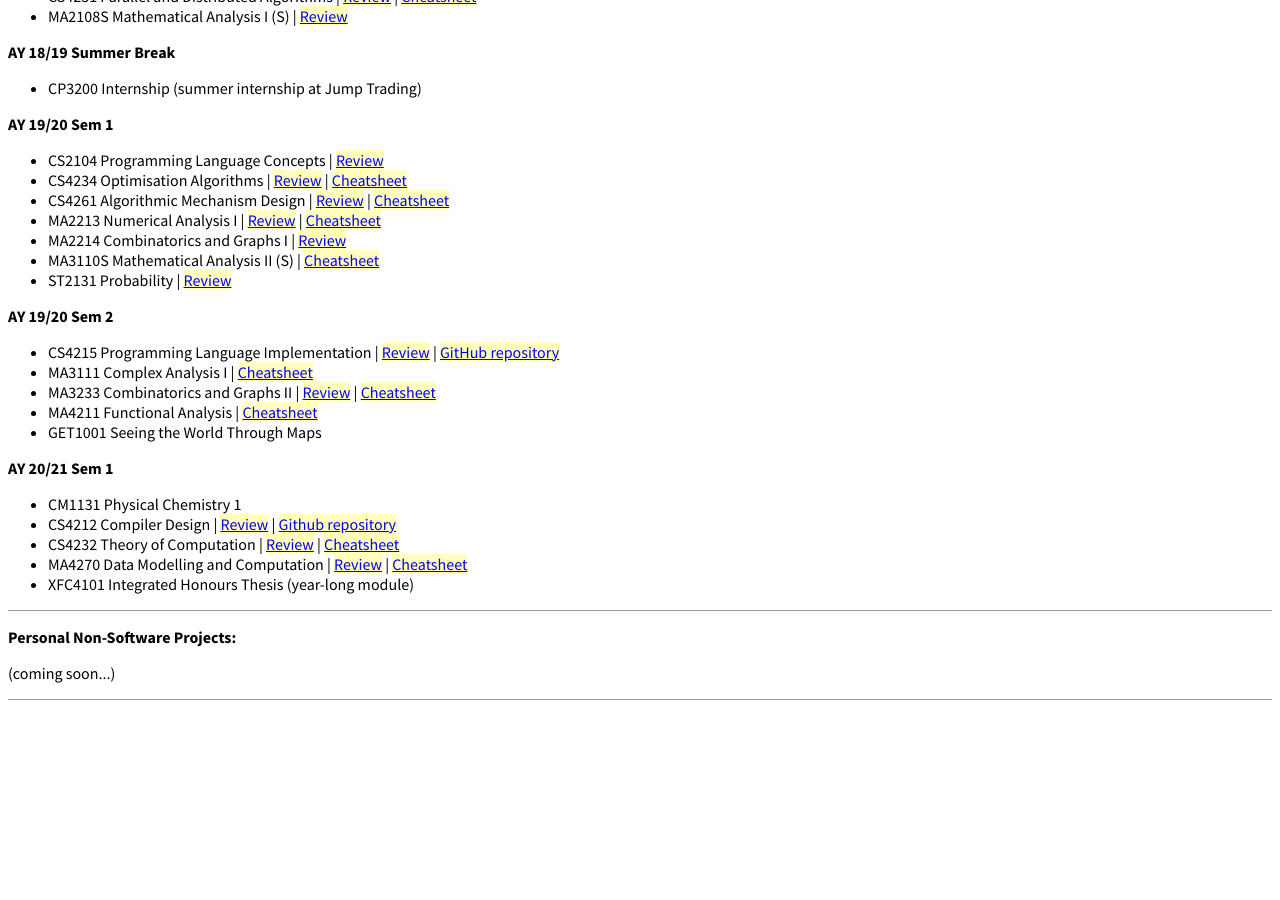
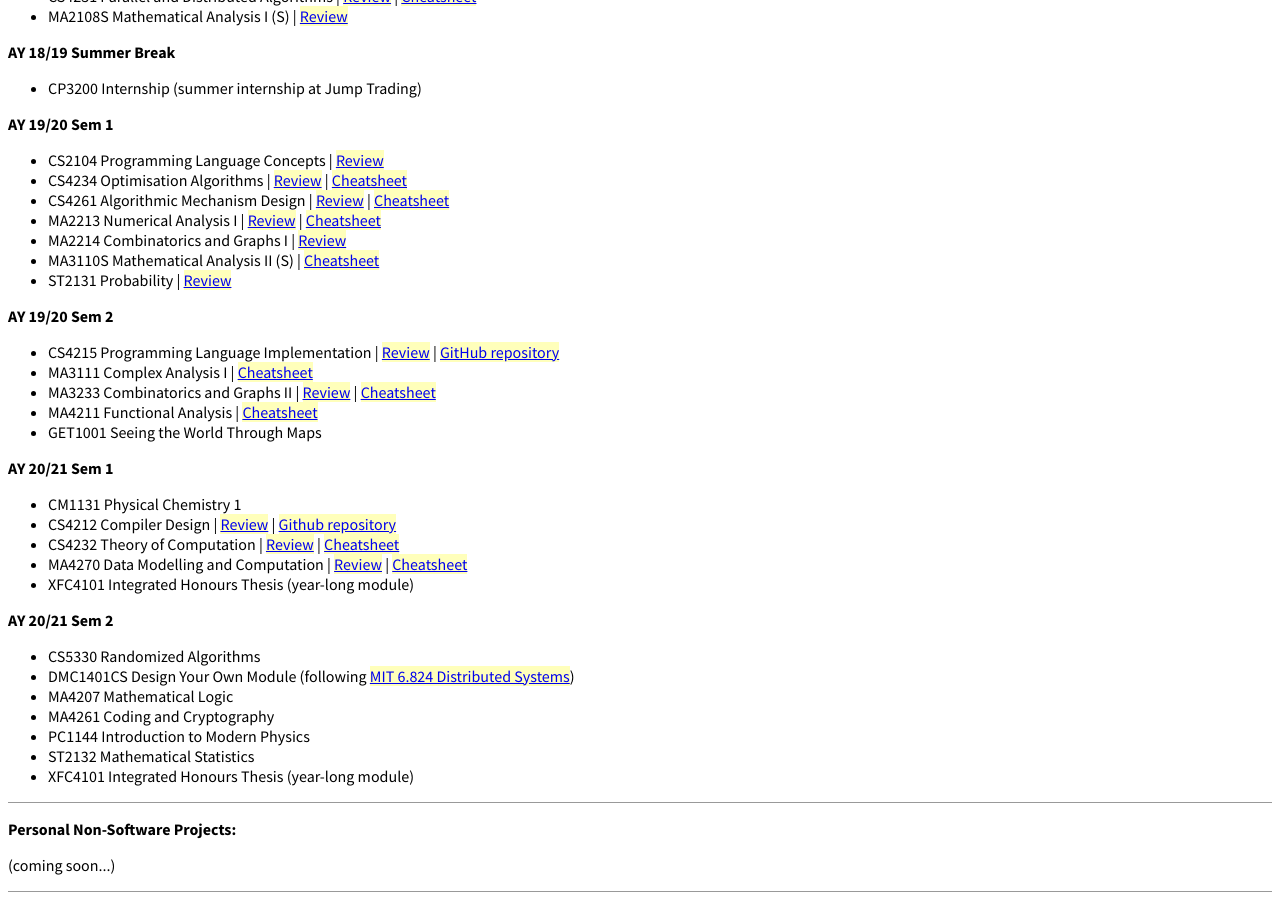
Before and after one commit to btzy/homepage, a Jekyll site: the page built from index.html, in a window 1280 px wide and 900 px high, scrolled down 4748 px. Built offline with Jekyll 4.4.1, drawn with Linux system fonts in a browser that asks for light colours; before the commit the page ends 5456 px from its top, so only the background shows below that.

Commit message:
Add AY20/21 Sem 2 modules

```diff
--- a/index.html
+++ b/index.html
@@ -368,6 +368,17 @@ layout: default
 <li>XFC4101 Integrated Honours Thesis (year-long module)</li>
 </ul>
 
+<p class="modulegroup">AY 20/21 Sem 2</p>
+<ul>
+<li>CS5330 Randomized Algorithms</li>
+<li>DMC1401CS Design Your Own Module (following <a href="https://pdos.csail.mit.edu/6.824/index.html">MIT 6.824 Distributed Systems</a>)</li>
+<li>MA4207 Mathematical Logic</li>
+<li>MA4261 Coding and Cryptography</li>
+<li>PC1144 Introduction to Modern Physics</li>
+<li>ST2132 Mathematical Statistics</li>
+<li>XFC4101 Integrated Honours Thesis (year-long module)</li>
+</ul>
+
 </div>
 <hr/>
 
```
